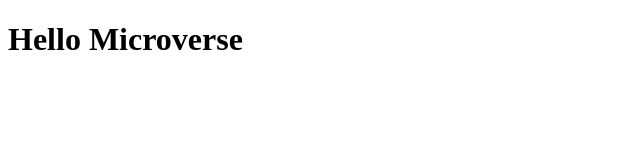
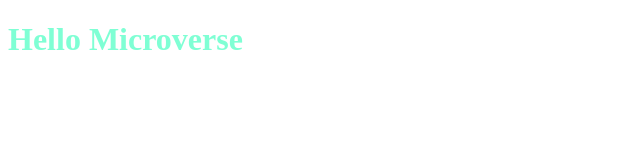
Before and after one commit to Othniel2471/hello-microverse, a plain HTML site: page index.html in a window 1280 px wide. Shown: the whole page, without its empty margins (0-640 px from the left). Drawn offline with Linux system fonts and the light colour scheme.

Commit message:
added the link for the stylesheet in the  index file for the feature-branch-for-hello-microverse and also created the syles.css for the project

```diff
--- a/index.html
+++ b/index.html
@@ -5,6 +5,7 @@
     <meta http-equiv="X-UA-Compatible" content="IE=edge">
     <meta name="viewport" content="width=device-width, initial-scale=1.0">
     <title>Hello Microverse Project</title>
+    <link rel="stylesheet" href="/styles.css">
 </head>
 <body>
     <h1>Hello Microverse</h1>
--- /dev/null
+++ b/styles.css
@@ -0,0 +1,3 @@
+h1 {
+  color: aquamarine;
+}
```
